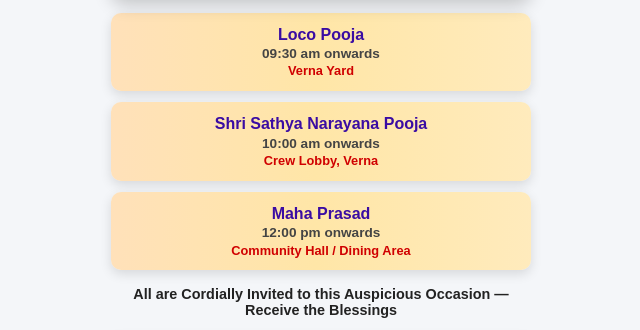
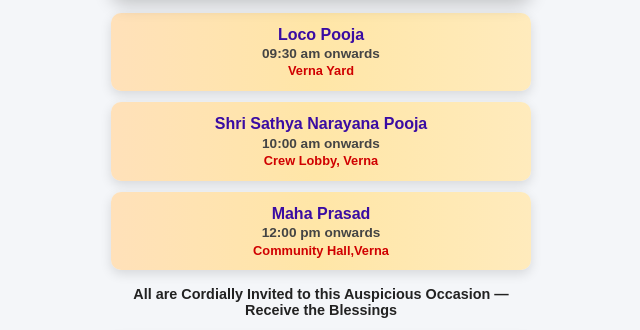
Before and after one commit to CrewLobbyVerna/AyudhaPooja, a plain HTML site: page index.html in a window 1280 px wide. Shown: the part 319-649 px from the top of the page, without its empty margins (319-959 px from the left). Drawn offline with Linux system fonts and the light colour scheme.

Commit message:
Update index.html

```diff
--- a/index.html
+++ b/index.html
@@ -184,7 +184,7 @@
   <div class="card">
     <h3>Maha Prasad</h3>
     <div class="time">12:00 pm onwards</div>
-    <div class="venue">Community Hall / Dining Area</div>
+    <div class="venue">Community Hall,Verna</div>
   </div>
 </div>
 
```
